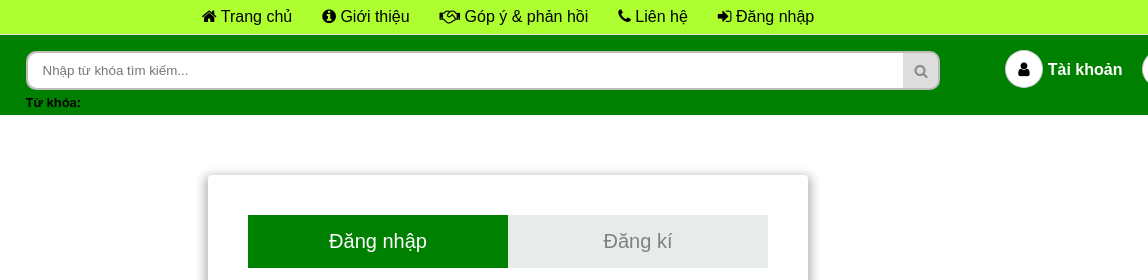
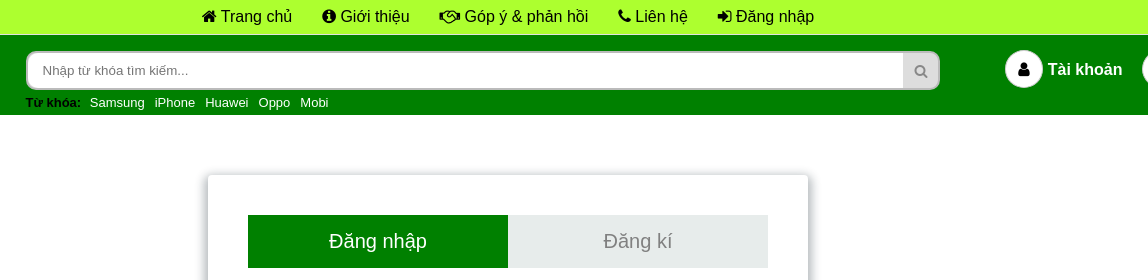
Before and after one commit to NTLong-Dev/Binh_Giu_Nhiet_Hunre, a plain HTML site: page trungtambaohanh.html in a window 1280 px wide. Shown: the top 280 px of the page, 132-1280 px from the left. Drawn offline with Linux system fonts and the light colour scheme.

Commit message:
Update trungtambaohanh.html

```diff
--- a/trungtambaohanh.html
+++ b/trungtambaohanh.html
@@ -25,6 +25,7 @@
 	<link rel="stylesheet" href="css/taikhoan.css">
 	<link rel="stylesheet" href="css/footer.css">
 	<!-- js -->
+	<script src="data/products.js"></script>
 	<script src="js/classes.js"></script>
 	<script src="js/dungchung.js"></script>
 	<script src="js/trangchu.js"></script>
```
